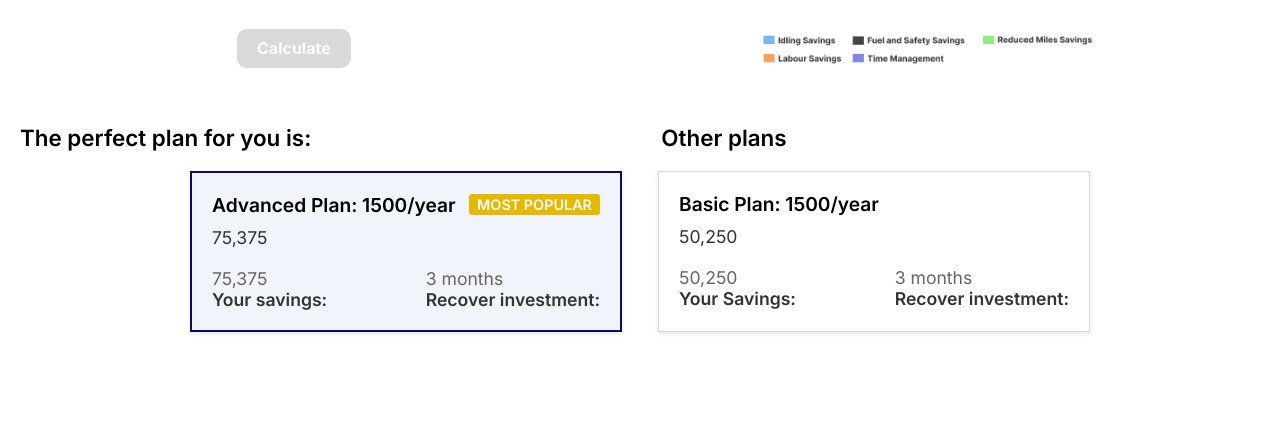
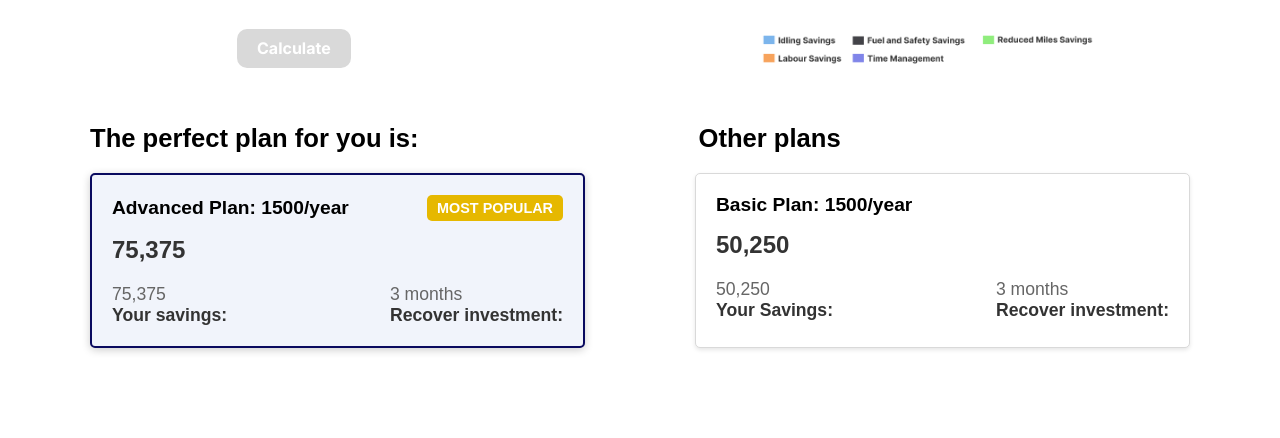
Before and after one commit to Poonam-sankey/angularproject1, an Angular app: page /home in a window 1280 px wide. Shown: the part 1385-1823 px from the top of the page. Built offline with nearby package versions, Linux system fonts and the light colour scheme.

Commit message:
Update plan.component.css

```diff
--- a/src/app/main/first/plan/plan.component.css
+++ b/src/app/main/first/plan/plan.component.css
@@ -6,37 +6,64 @@
 }
 
 body {
-    font-family: 'Inter', sans-serif;
+    font-family: 'Open-Sans', sans-serif;
     background-color: white;
     padding: 20px;
 }
 
+/* Section for Title and Plans */
+.section {
+    max-width: 1100px;
+    margin: 0 auto; /* Center the section */
+}
+
+/* Title Styling */
+.section-title {
+    font-size: 1.6rem;
+    margin-bottom: 20px;
+    font-weight: 600;
+    text-align: left;
+    color: black;
+}
+
+.section-title-two {
+    display: flexbox;
+    margin-left: 280px;
+    color: black;
+}
+
+/* Container for the pricing plans */
 .plans-container {
     display: flex;
     justify-content: space-between;
-    max-width: 900px;
-    margin: 0 auto;
     flex-wrap: wrap; /* Allow the cards to wrap on smaller screens */
 }
 
+/* Styling each plan card */
 .plan-card {
     background-color: white;
     border: 1px solid #d9d9d9;
-    border-radius: 0px;
+    border-radius: 5px;
     padding: 20px;
     box-shadow: 0px 2px 4px rgba(0, 0, 0, 0.1);
-    width: 48%; /* Side by side on larger screens */
+    width: 45%; /* Increased width of cards */
     text-align: left;
-    position: relative;
     margin-bottom: 20px;
+    transition: transform 0.3s ease-in-out;
 }
 
+.plan-card:hover {
+    transform: translateY(-5px);
+}
+
+/* Most Popular Plan Card */
 .plan-card.most-popular {
     background-color: #f1f4fb;
     border: 2px solid #0A0A5F;
-    box-shadow: #666;
+    box-shadow: 0px 2px 8px rgba(0, 0, 0, 0.2);
 }
 
+/* Plan Header Styling */
 .plan-header {
     display: flex;
     justify-content: space-between;
@@ -49,22 +76,25 @@ body {
     font-weight: 600;
 }
 
+/* Most Popular Badge */
 .most-popular-badge {
     background-color: #e6b800;
     color: white;
-    padding: 2px 8px;
+    padding: 5px 10px;
     font-size: 0.9rem;
-    border-radius: 3px;
+    border-radius: 5px;
     font-weight: 600;
 }
 
+/* Plan Price Styling */
 .plan-price {
-    margin-top: 10px;
-    font-size: 1.1rem;
-    font-weight: 400;
+    margin-top: 15px;
+    font-size: 1.5rem;
+    font-weight: 600;
     color: #333;
 }
 
+/* Plan Details Section */
 .plan-details {
     display: flex;
     justify-content: space-between;
@@ -79,33 +109,23 @@ body {
     color: #666;
 }
 
-.section-title {
-    font-size: 1.4rem;
-    margin-bottom: 20px;
-    font-weight: 600;
-}
-
-.section-title span {
-    margin-left: 350px;
-}
-
 /* Media Queries for responsiveness */
 
 /* Tablet and smaller screens */
 @media (max-width: 768px) {
     .plans-container {
-        display: flex;
         flex-wrap: wrap;
         justify-content: space-between;
     }
 
     .plan-card {
-        width: 48%; /* Maintain side by side on larger tablets */
+        width: 100%; /* Full width on smaller tablets */
         margin-bottom: 20px;
     }
 
     .section-title {
-        font-size: 1.2rem;
+        font-size: 1.4rem;
+        text-align: center; /* Center align title */
     }
 
     .section-title span {
@@ -140,4 +160,12 @@ body {
     .most-popular-badge {
         font-size: 0.8rem;
     }
+
+    .section-title {
+        font-size: 1.2rem;
+    }
+
+    .section-title span {
+        font-size: 0.9rem; /* Smaller font size for mobile */
+    }
 }
```
